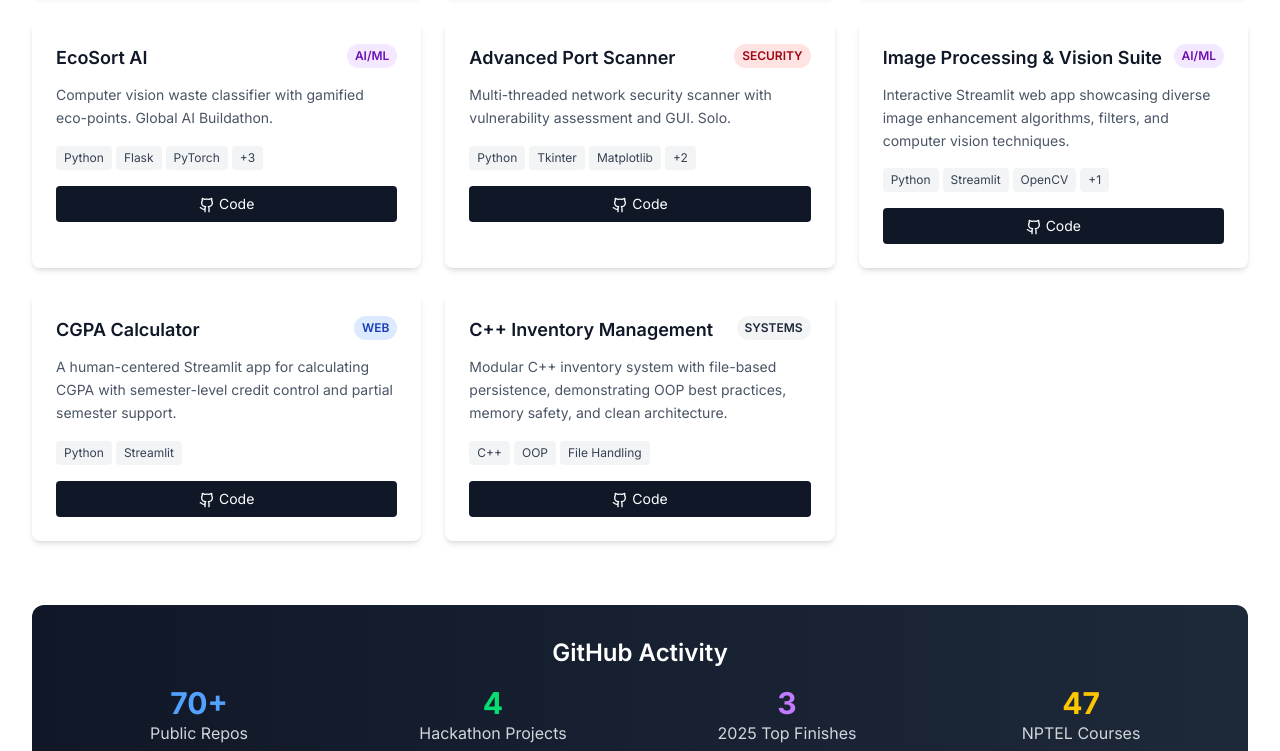
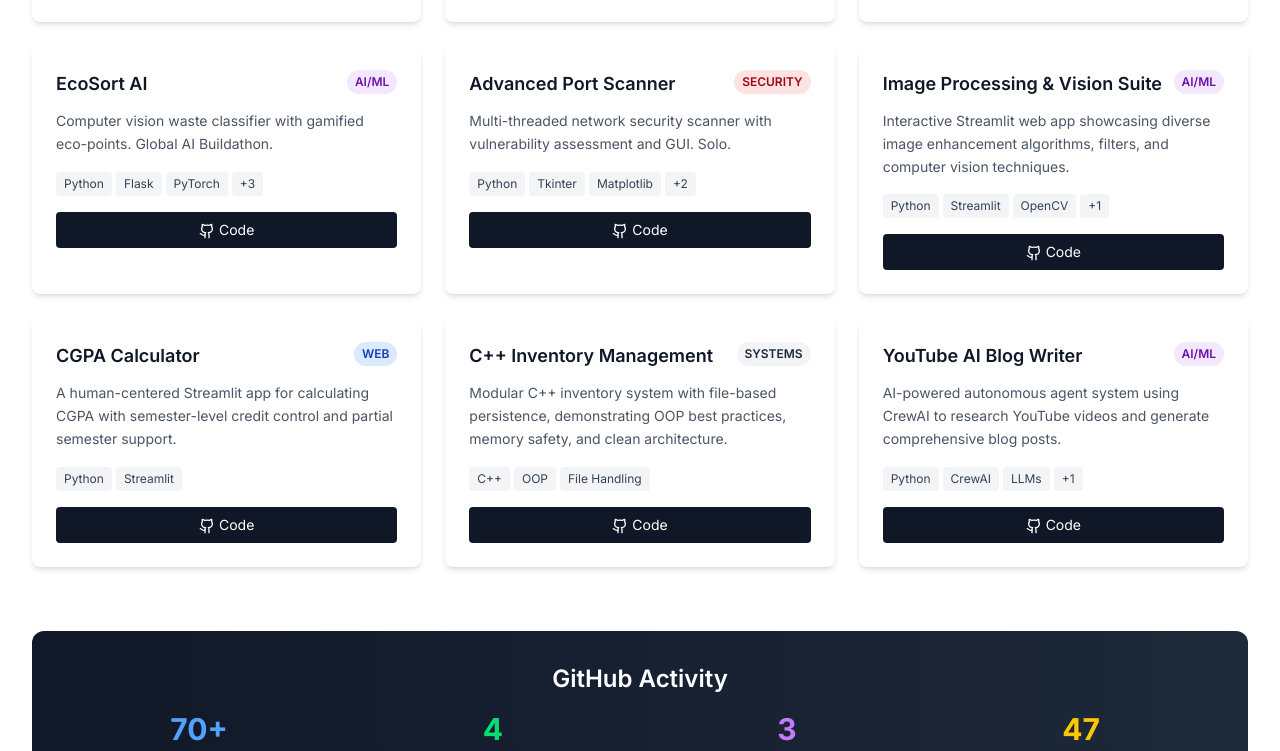
Before and after one commit to JosephJonathanFernandes/Portfolio_JJF, a Next.js app in the folder src/portfolio-next/: page / in a window 1280 px wide. Shown: the part 4748-5499 px from the top of the page. Built offline with nearby package versions, Linux system fonts and the light colour scheme.

Commit message:
feat: add github URL to ADAS project and append YT Blog Agent project

```diff
--- a/src/portfolio-next/data/portfolio-generated.ts
+++ b/src/portfolio-next/data/portfolio-generated.ts
@@ -193,6 +193,7 @@ export const projects: Project[] = [
     longDescription:
       'Designed and implemented a low-cost, multi-sensor embedded safety system (ADAS) on an Arduino Uno. Fuses biometric driver-condition monitoring (MQ-3 alcohol sensor, dual IR sensors) with environmental sensing (HC-SR04 ultrasonic, SW-420 vibration, LDR). Features a custom cumulative weighted risk-scoring algorithm with predictive collision detection and non-blocking multi-actuator response.',
     techStack: ['C++', 'Arduino', 'Sensor Fusion', 'Embedded Systems'],
+    githubUrl: 'https://github.com/JosephJonathanFernandes/Arduino-Mini-ADAS-prototype',
     category: 'embedded',
     featured: true,
   },
@@ -205,6 +206,17 @@ export const projects: Project[] = [
     techStack: ['C++', 'OOP', 'File Handling'],
     githubUrl: 'https://github.com/JosephJonathanFernandes/inventory-management-cpp',
     category: 'systems',
+    featured: false,
+  },
+  {
+    id: 'yt-blog-agent',
+    title: 'YouTube AI Blog Writer',
+    description: 'AI-powered autonomous agent system using CrewAI to research YouTube videos and generate comprehensive blog posts.',
+    longDescription:
+      'An AI-powered autonomous writing system that researches YouTube video transcripts and metadata, then synthesizes the content into comprehensive, well-structured blog posts using the CrewAI framework and Large Language Models.',
+    techStack: ['Python', 'CrewAI', 'LLMs', 'Agentic AI'],
+    githubUrl: 'https://github.com/JosephJonathanFernandes/youtube-blog-writer-agent',
+    category: 'ai-ml',
     featured: false,
   },
 ];
```
